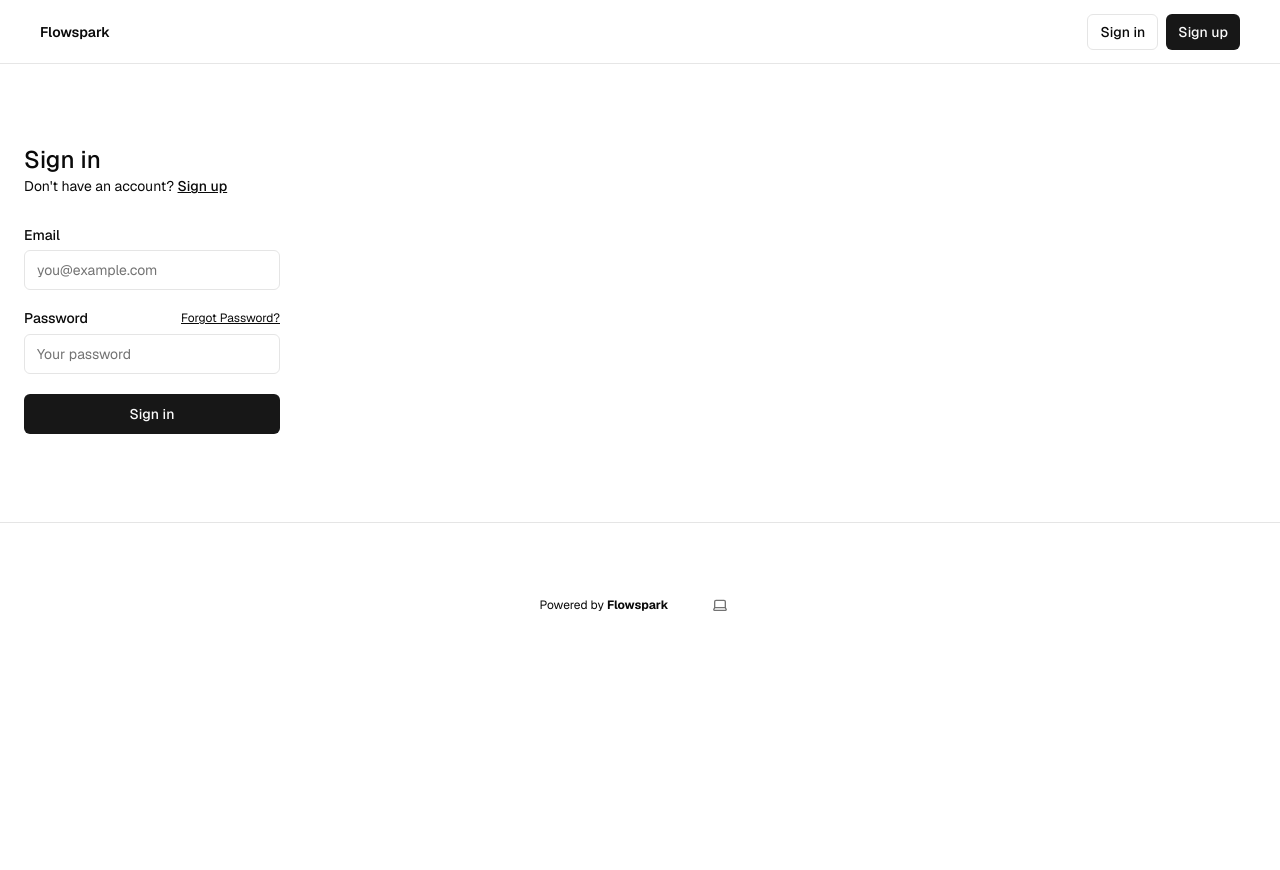
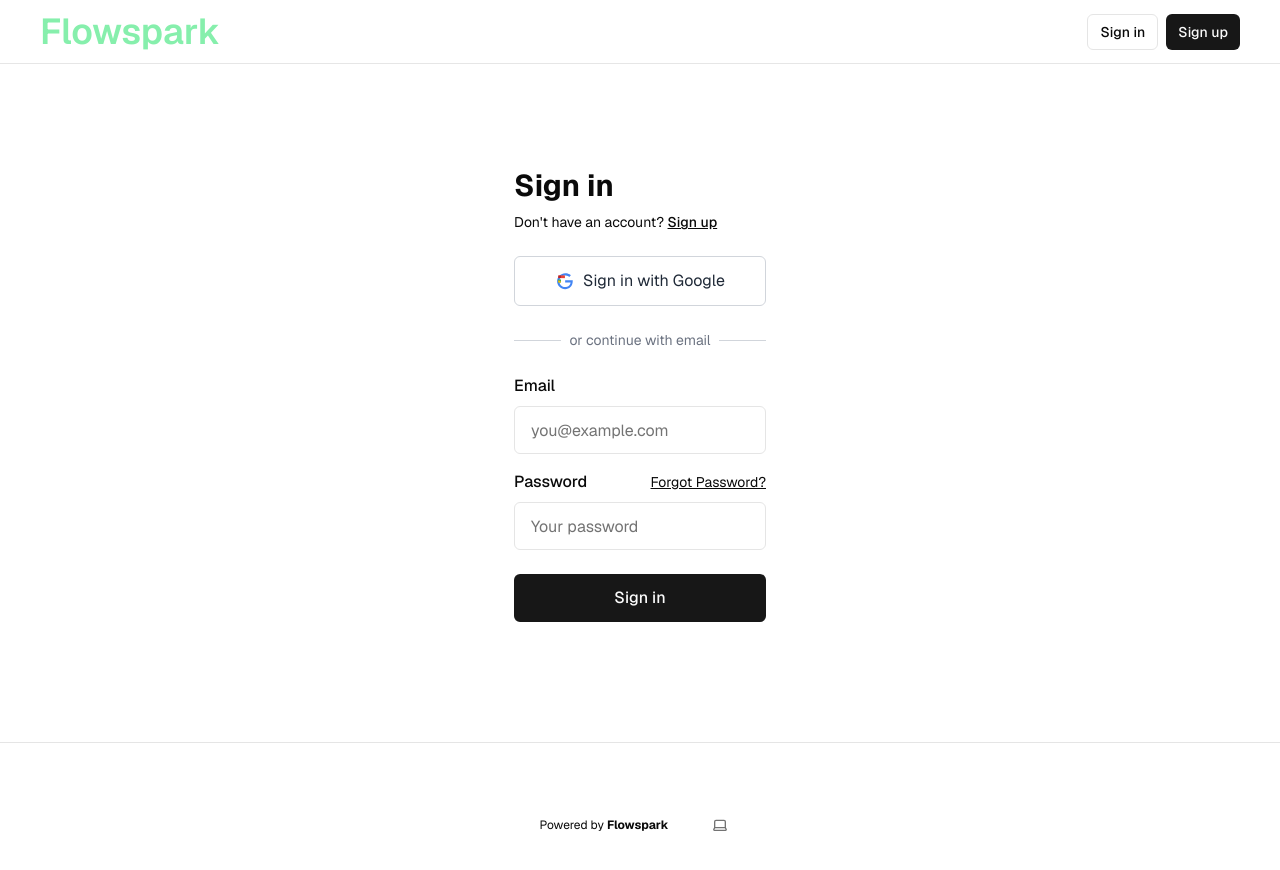
Before and after one commit to okello-eric-denis/Pdf-Text-extractor, a Next.js app: page /sign-in in a window 1280 px wide. Shown: the top 870 px of the page. Before the commit the page ends 800 px from the top, so only its background shows below. Built offline with nearby package versions, Linux system fonts and the light colour scheme; no server answers.

Commit message:
Included a signin by google button onto the signin page

```diff
--- a/app/(auth-pages)/sign-in/page.tsx
+++ b/app/(auth-pages)/sign-in/page.tsx
@@ -8,35 +8,79 @@
 export default async function Login(props: { searchParams: Promise<Message> }) {
   const searchParams = await props.searchParams;
   return (
-    <form className="flex-1 flex flex-col min-w-64">
-      <h1 className="text-2xl font-medium">Sign in</h1>
-      <p className="text-sm text-foreground">
+    <form className="flex-1 flex flex-col w-full max-w-md mx-auto p-6">
+      <h1 className="text-3xl font-bold mb-2">Sign in</h1>
+      <p className="text-sm text-foreground mb-6">
         Don't have an account?{" "}
         <Link className="text-foreground font-medium underline" href="/sign-up">
           Sign up
         </Link>
       </p>
-      <div className="flex flex-col gap-2 [&>input]:mb-3 mt-8">
-        <Label htmlFor="email">Email</Label>
-        <Input name="email" placeholder="you@example.com" required />
+
+      {/* Google Sign-in Button */}
+      <button
+        type="button"
+        className="flex items-center justify-center gap-2 w-full bg-white text-gray-800 border border-gray-300 rounded-md py-3 px-4 mb-6 hover:bg-gray-50 transition-colors"
+      >
+        <svg viewBox="0 0 24 24" width="20" height="20" xmlns="http://www.w3.org/2000/svg">
+          <g transform="matrix(1, 0, 0, 1, 0, 0)">
+            <path d="M21.35,11.1H12.18V13.83H18.69C18.36,17.64 15.19,19.27 12.19,19.27C8.36,19.27 5.22,16.25 5.22,12.27C5.22,8.29 8.36,5.27 12.19,5.27C15.68,5.27 17.16,7.13 17.16,7.13L19.07,5.1C19.07,5.1 16.9,2.7 12.19,2.7C6.92,2.7 2.5,7.06 2.5,12.27C2.5,17.48 6.92,21.84 12.19,21.84C17.09,21.84 21.28,18.3 21.28,12.44C21.28,11.78 21.35,11.1 21.35,11.1Z" fill="#4285F4" />
+            <path d="M7.15,13.83V10.14H3.81V13.83H7.15Z" fill="#34A853" />
+            <path d="M3.81,10.14V13.83H7.15C7.15,12.46 6.13,11.48 4.98,11.48C4.41,11.48 3.9,11.73 3.53,12.13L3.81,10.14Z" fill="#FBBC05" />
+            <path d="M11.91,8.56V5.27H7.15V8.56H11.91Z" fill="#EA4335" />
+            <path d="M7.15,8.56V5.27H3.81V8.56H7.15Z" fill="#C5221F" />
+          </g>
+        </svg>
+        Sign in with Google
+      </button>
+
+      {/* Divider */}
+      <div className="relative mb-6">
+        <div className="absolute inset-0 flex items-center">
+          <div className="w-full border-t border-gray-300"></div>
+        </div>
+        <div className="relative flex justify-center text-sm">
+          <span className="px-2 bg-background text-gray-500">or continue with email</span>
+        </div>
+      </div>
+
+      <div className="flex flex-col gap-4">
+        <div className="space-y-2">
+          <Label htmlFor="email" className="text-base">Email</Label>
+          <Input
+            name="email"
+            id="email"
+            placeholder="you@example.com"
+            required
+            className="h-12 text-base px-4"
+          />
+        </div>
+
+        <div className="space-y-2">
           <div className="flex justify-between items-center">
-          <Label htmlFor="password">Password</Label>
-          <Link
-            className="text-xs text-foreground underline"
-            href="/forgot-password"
-          >
+            <Label htmlFor="password" className="text-base">Password</Label>
+            <Link className="text-sm text-foreground underline" href="/forgot-password">
               Forgot Password?
             </Link>
           </div>
           <Input
             type="password"
             name="password"
+            id="password"
             placeholder="Your password"
             required
+            className="h-12 text-base px-4"
           />
-        <SubmitButton pendingText="Signing In..." formAction={signInAction}>
+        </div>
+
+        <SubmitButton
+          pendingText="Signing In..."
+          formAction={signInAction}
+          className="h-12 text-base mt-2"
+        >
           Sign in
         </SubmitButton>
+
         <FormMessage message={searchParams} />
       </div>
     </form>
--- a/app/layout.tsx
+++ b/app/layout.tsx
@@ -41,13 +41,13 @@
             <div className="flex-1 w-full flex flex-col gap-20 items-center">
             <nav className="w-full flex justify-center border-b border-b-foreground/10 h-16 px-4">
                 <div className="max-w-screen-xl flex justify-between items-center w-full p-3 sm:px-6 text-sm">
-                  <div className="flex gap-5 items-center font-semibold">
+                  <div className="flex gap-5 items-center font-semibold text-4xl text-green-300">
                     <Link href={"/"}>Flowspark</Link>
                   </div>
                   {!hasEnvVars ? <EnvVarWarning /> : <HeaderAuth />}
                 </div>
               </nav>
-              <div className="flex flex-col gap-20 w-full max-w-screen-xl px-6">
+              <div className="flex flex-col gap-20 w-full max-w-screen-xl px-6 items-center justify-center">
               {children}
               </div>
 
```
Lines whose indentation alone changed are shown as unchanged.
